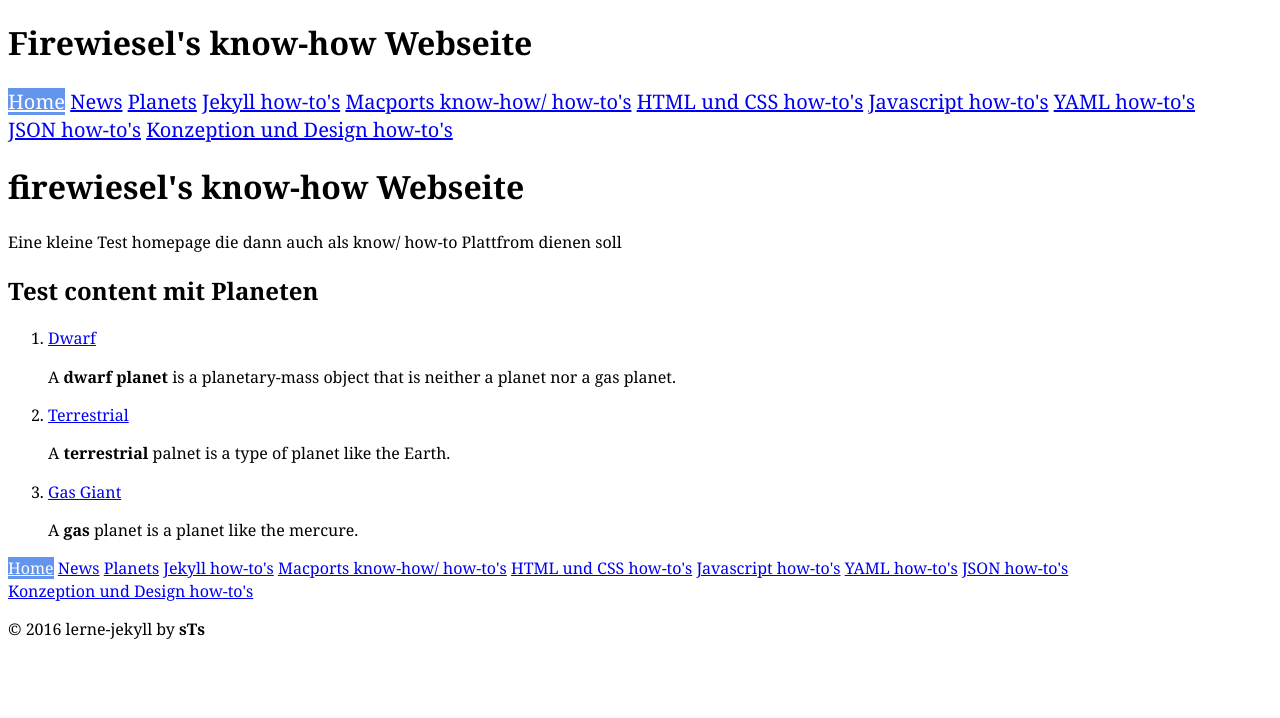
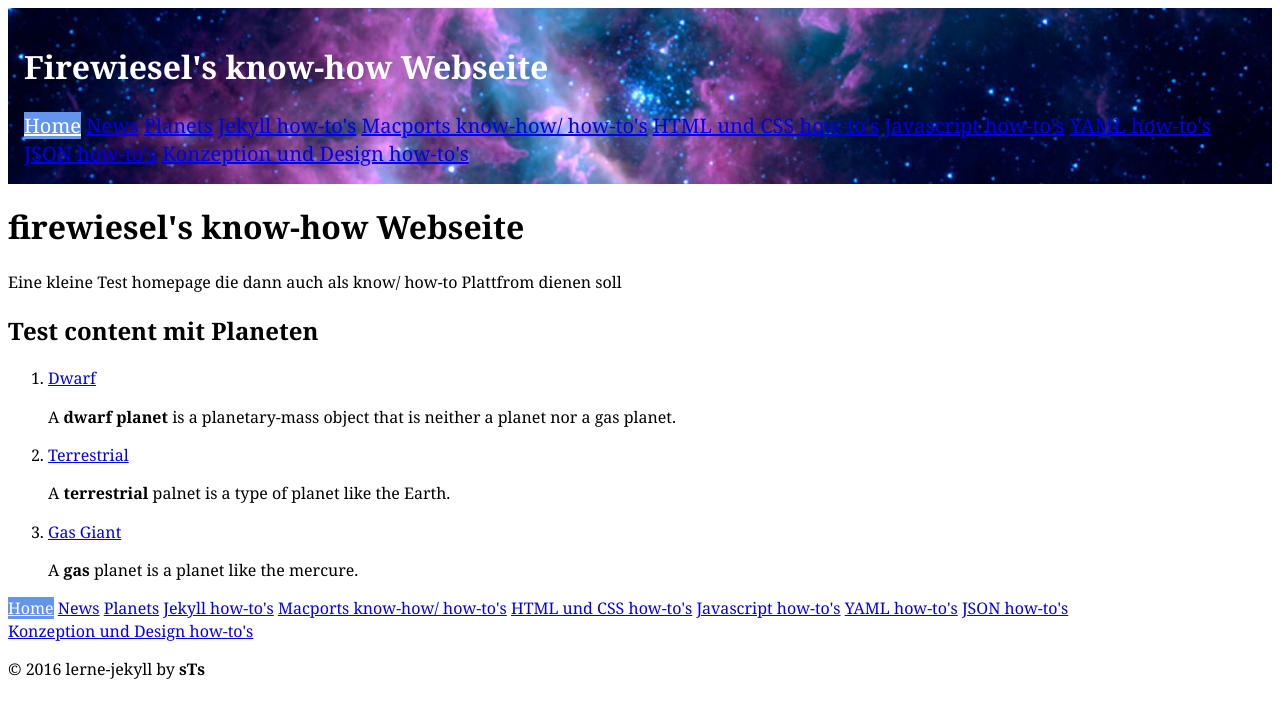
Before and after one commit to firewiesel/lerne-jekyll, a Jekyll site: the page built from index.html, in a window 1280 px wide. Shown: the top 718 px of the page. Built offline with Jekyll 4.4.1, drawn with Linux system fonts in a browser that asks for light colours.

Commit message:
Der 'header' wurde mit der CSS Anweisung masthead und {{}pag.mastheadClass} erweitert.

```diff
--- a/_layouts/default.html
+++ b/_layouts/default.html
@@ -8,7 +8,7 @@
 
     <body>
 
-        <header>
+        <header class="masthead {{page.mastheadClass}}">
             <h1>Firewiesel's know-how Webseite</h1>
             {% include nav.html navclass='nav-top' %}
         </header>
```
